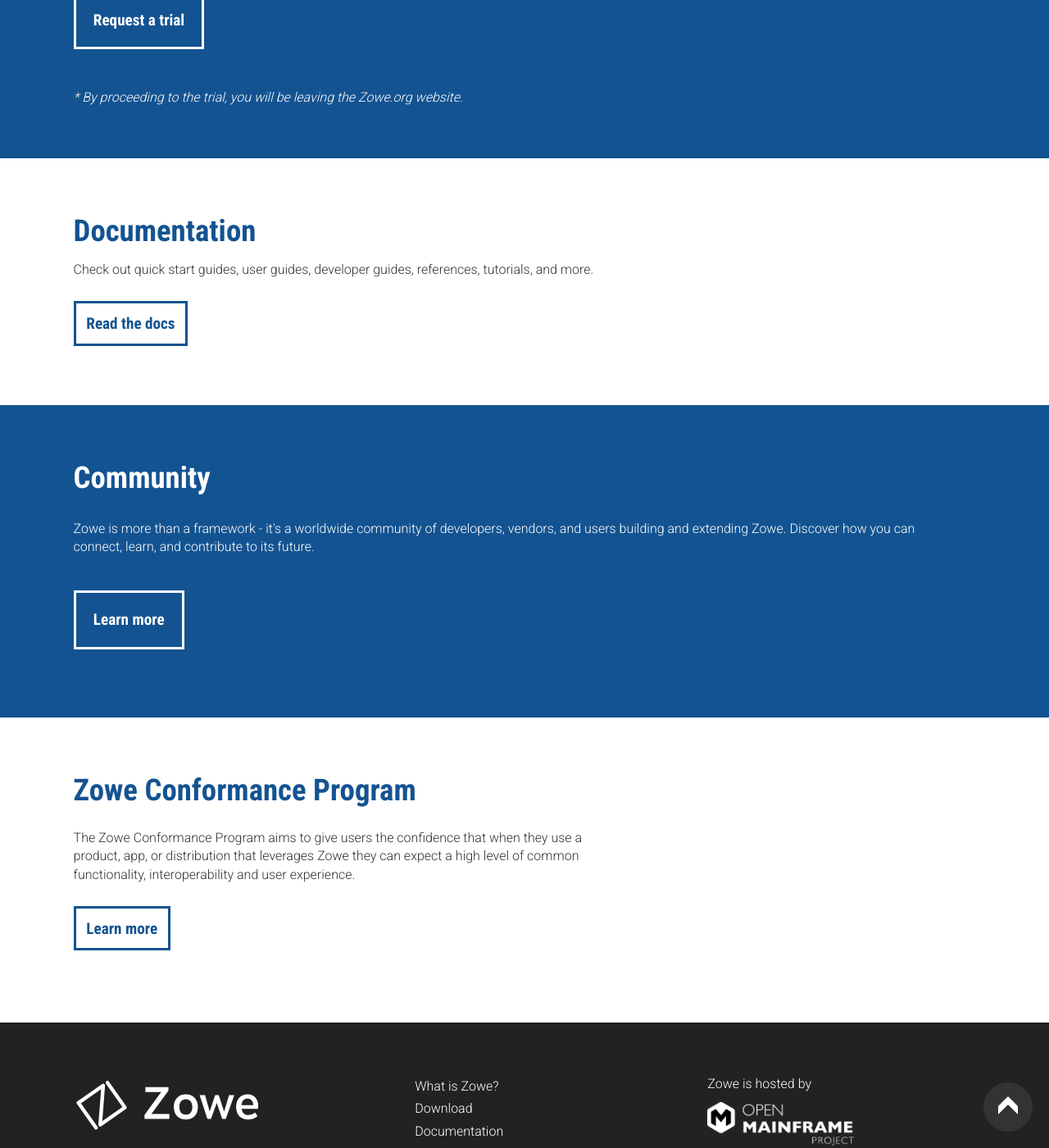
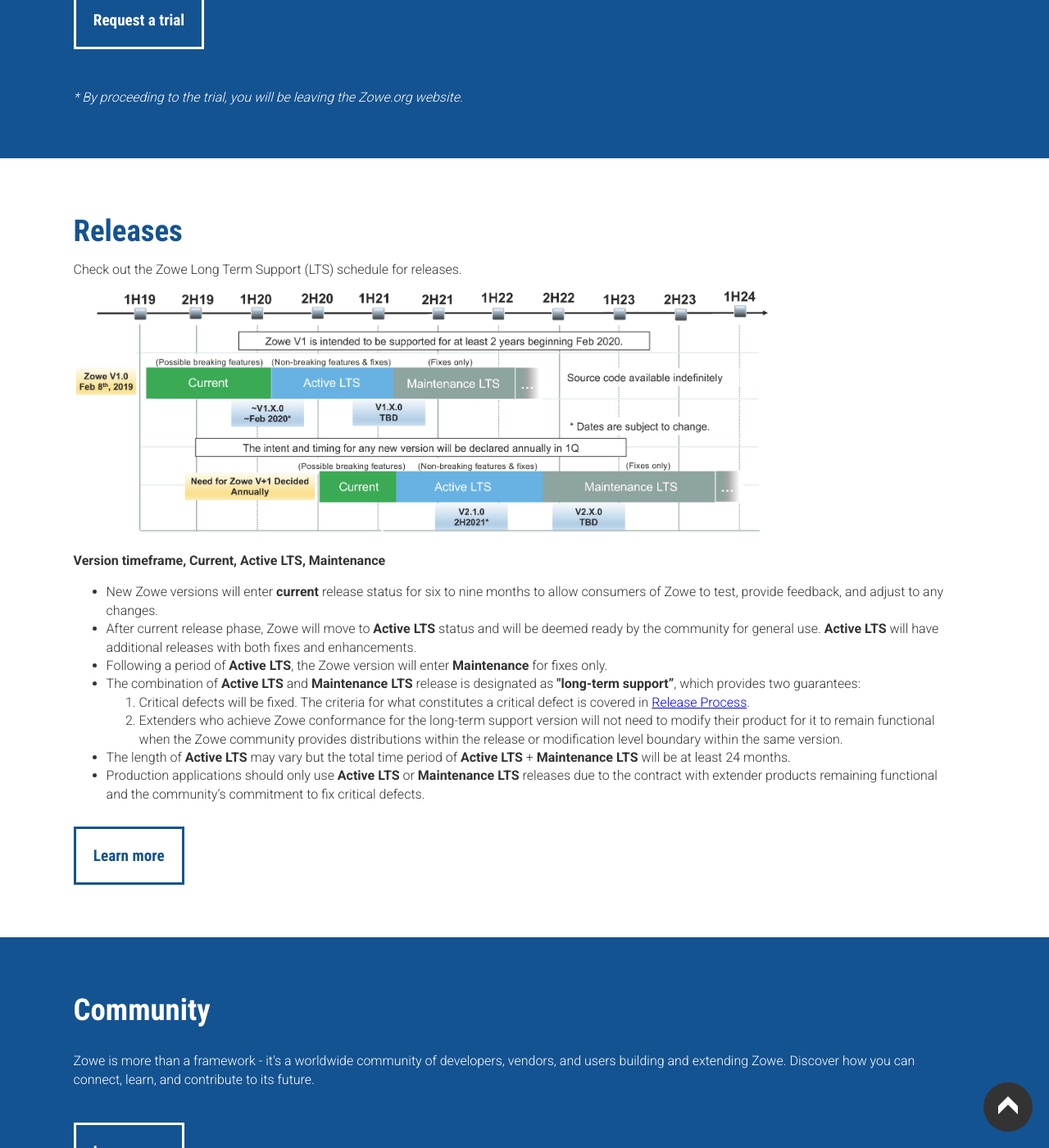
Before and after one commit to zowe/zowe.github.io, a Jekyll site: the page built from index.md, in a window 1280 px wide and 1400 px high, scrolled down 1711 px. Shown: the whole window at 82% size. Built offline with Jekyll 4.4.1, drawn with Linux system fonts in a browser that asks for light colours; nearby versions of some CDN libraries; our own code applies the rules of GitHub Pages for plain Markdown files.

Commit message:
Add Zowe LTS information
Signed-off-by: nannanli <nannanli@cn.ibm.com>

```diff
--- a/_config.yml
+++ b/_config.yml
@@ -24,6 +24,7 @@
 smpe_download_url: https://d1xozlojgf8voe.cloudfront.net/legal.html?type=smpe&version=
 nightly_build_url: https://zowe.jfrog.io/zowe/webapp/#/artifacts/browse/tree/General/libs-release-local/org/zowe/nightly
 zowe_build_slack_url: https://openmainframeproject.slack.com/archives/CC9QW5NJE
+lts_url: https://github.com/zowe/zlc/blob/master/process/ReleaseProcess.md
 
 gems:
 # Redirect plugin
--- a/_layouts/default.html
+++ b/_layouts/default.html
@@ -77,7 +77,8 @@
   <div class="nav-links">
     <a href="#what-is-zowe">What is Zowe?</a>
     <a href="#download">Download</a>
-    <a href="#documentation">Docs</a>
+    <a href="#lts">Releases</a>
+    <a href="{{ site.docs_site_url }}">Docs</a>
     <a href="#community">Community</a>
     <a href="#conformance">Zowe Conformance Program</a>
 </div>
--- a/index.md
+++ b/index.md
@@ -118,11 +118,26 @@
 
 <section class="whitebackground">
 
-<h1 id="documentation">Documentation</h1>
+<h1 id="lts">Releases</h1>
 <p>
-Check out quick start guides, user guides, developer guides, references, tutorials, and more.
+Check out the Zowe Long Term Support (LTS) schedule for releases.
 </p>
-<a class="button" href="{{ site.docs_site_url }}">Read the docs</a>
+<img src="assets/img/zowe-lts.png" width="850" />
+<p><b>Version timeframe, Current, Active LTS, Maintenance</b></p>
+<ul>
+<li>New Zowe versions will enter <b>current</b> release status for six to nine months to allow consumers of Zowe to test, provide feedback, and adjust to any changes.</li>
+<li>After current release phase, Zowe will move to <b>Active LTS</b> status and will be deemed ready by the community for general use. <b>Active LTS</b> will have additional releases with both fixes and enhancements.</li>
+<li>Following a period of <b>Active LTS</b>, the Zowe version will enter <b>Maintenance</b> for fixes only.</li>
+<li>The combination of <b>Active LTS</b> and <b>Maintenance LTS</b> release is designated as <b>"long-term support”</b>, which provides two guarantees:
+  <ol>
+    <li>Critical defects will be fixed. The criteria for what constitutes a critical defect is covered in <a href="{{ site.lts_url }}">Release Process</a>.</li>
+    <li>Extenders who achieve Zowe conformance for the long-term support version will not need to modify their product for it to remain functional when the Zowe community provides distributions within the release or  modification level boundary within the same version.</li>
+  </ol>
+</li>
+<li>The length of <b>Active LTS</b> may vary but the total time period of <b>Active LTS</b> + <b>Maintenance LTS</b> will be at least 24 months.</li>
+<li>Production applications should only use <b>Active LTS</b> or <b>Maintenance LTS</b> releases due to the contract with extender products remaining functional and the community’s commitment to fix critical defects.</li>
+</ul>
+<a class="button" href="{{ site.lts_url }}">Learn more</a>
 
 </section>
 
```
Also changed, not shown: assets/img/zowe-lts.png (added).
